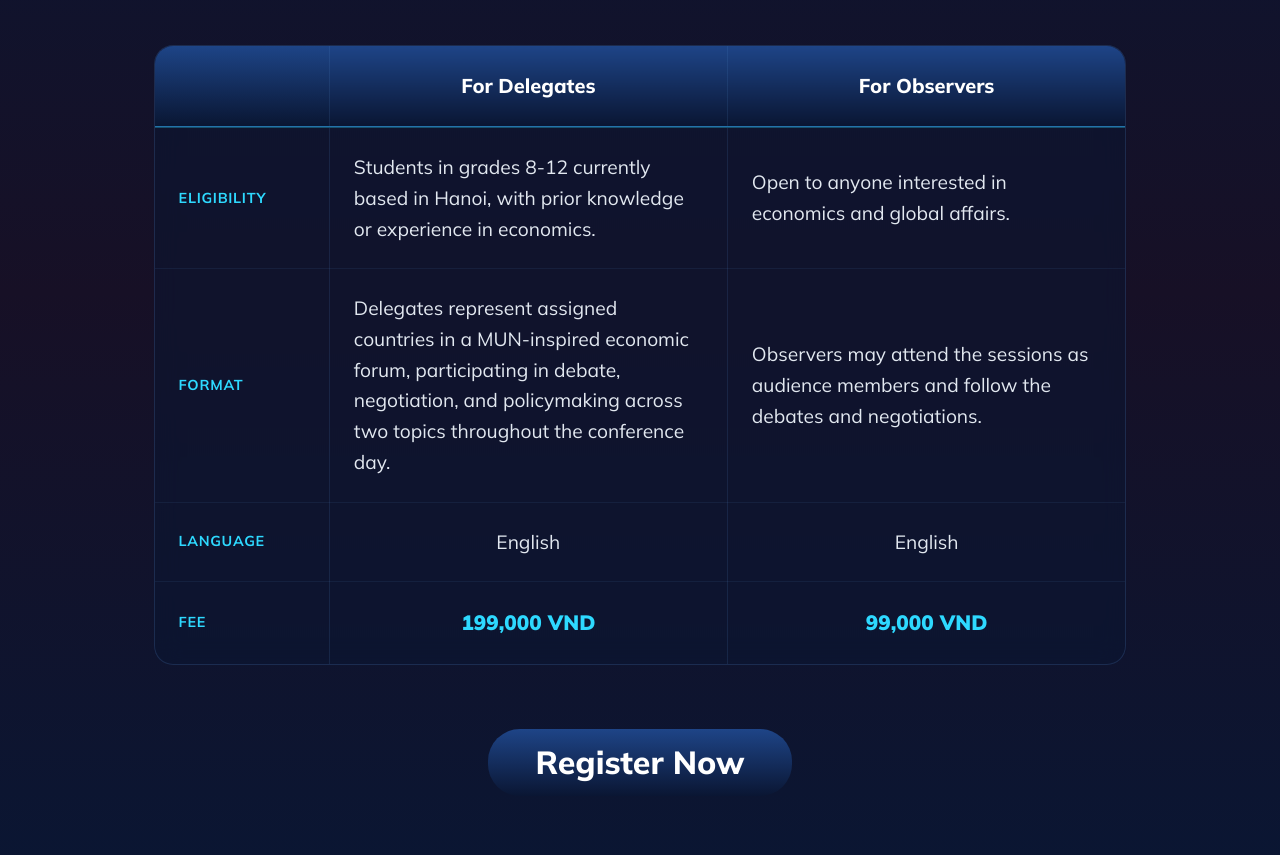
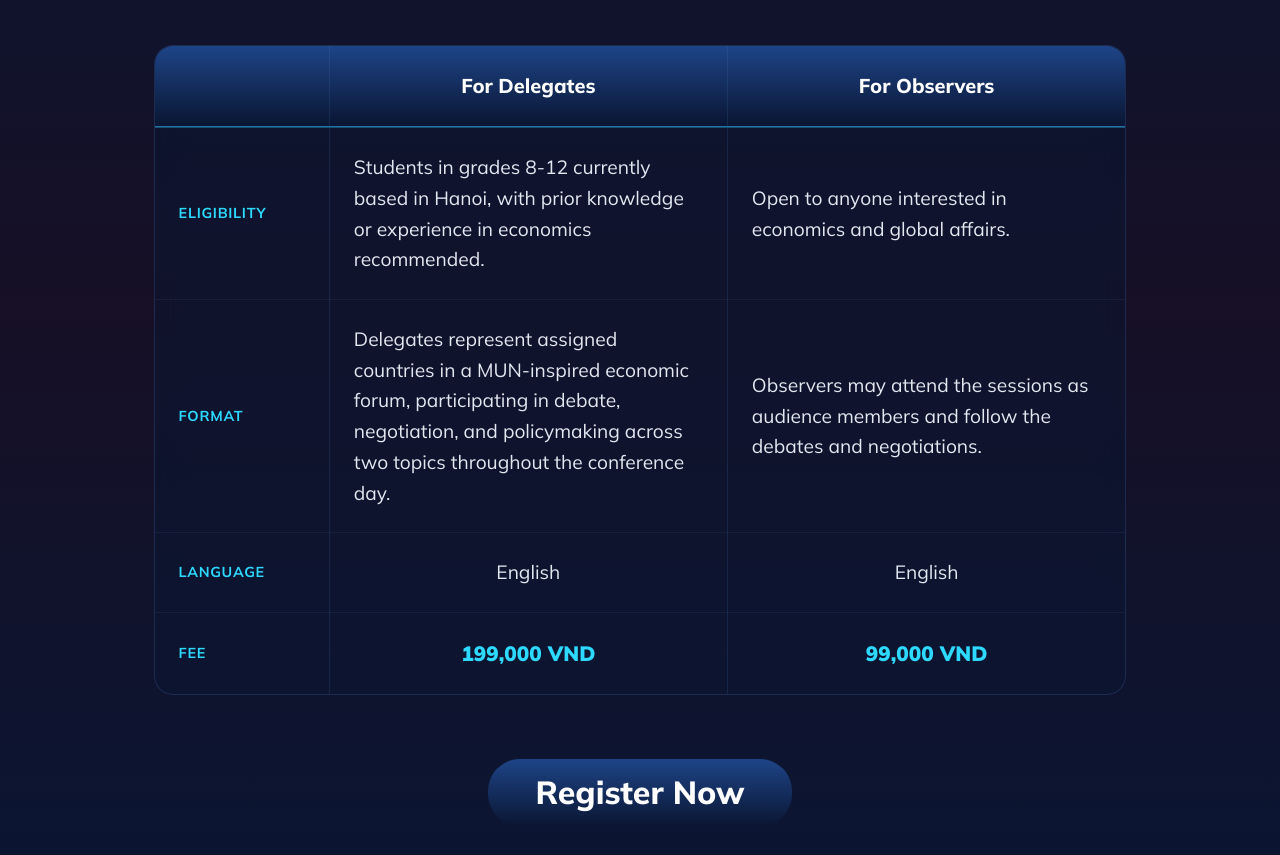
Before and after one commit to EruptionGuy/VYESF, a plain HTML site: page index.html in a window 1280 px wide. Shown: the part 3546-4401 px from the top of the page. Drawn offline with Linux system fonts and the light colour scheme.

Commit message:
🧩 Content tweaks

```diff
--- a/index.html
+++ b/index.html
@@ -167,7 +167,7 @@
                         <tbody>
                             <tr>
                                 <td class="row-header">Eligibility</td>
-                                <td>Students in grades 8-12 currently based in Hanoi, with prior knowledge or experience in economics.</td>
+                                <td>Students in grades 8-12 currently based in Hanoi, with prior knowledge or experience in economics recommended.</td>
                                 <td>Open to anyone interested in economics and global affairs.</td>
                             </tr>
                             <tr>
```
